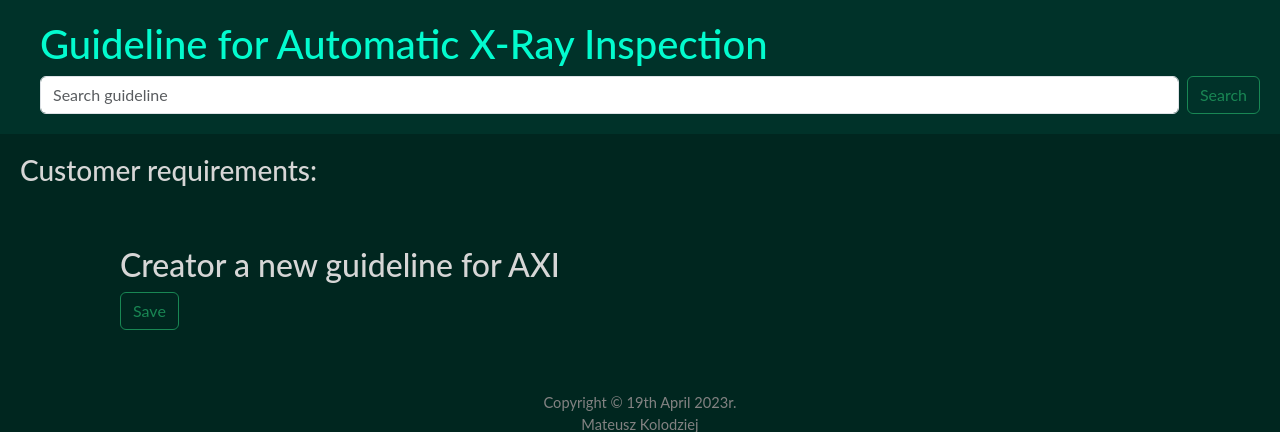
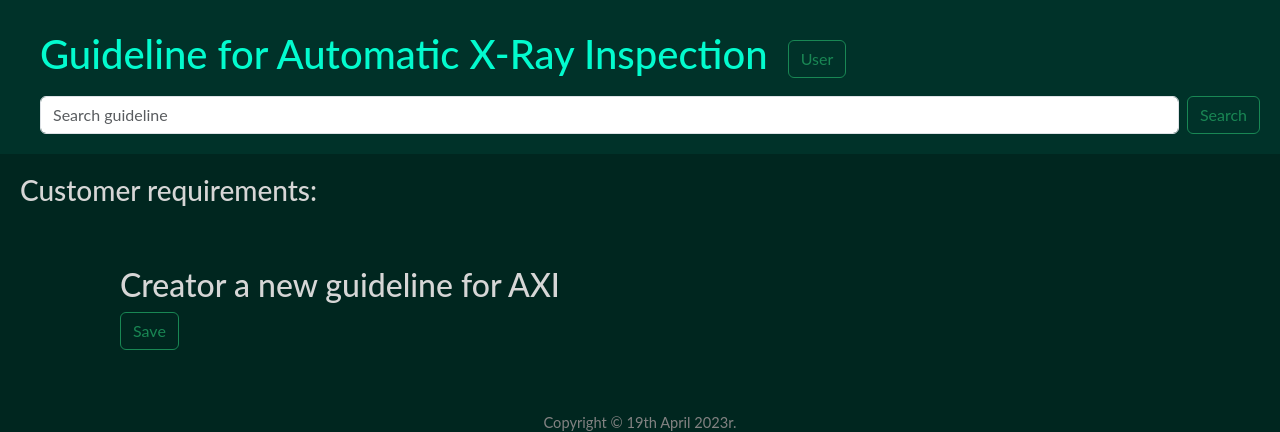
Before and after one commit to Mat3u52/Dashboard, a Django app: template desk/datasheet/templates/datasheet/guideline_edit.html in a window 1280 px wide. Shown: the top 432 px of the page. Run offline with Django 3.2, Linux system fonts and the light colour scheme; the template is opened without the code that fills it, so the values that code supplies are empty; some libraries are stand-ins or nearby versions.

Commit message:
Improved main view of app

```diff
--- a/desk/datasheet/templates/datasheet/base.html
+++ b/desk/datasheet/templates/datasheet/base.html
@@ -21,12 +21,18 @@
     <div class="header">
       <h1><a href="{% url 'guideline_list' %}">Guideline for Automatic X-Ray Inspection</a>
         {% if user.is_authenticated %}
-          <div class="label">
+          <div class="labelMain">
             <a href="{% url 'guide_new' %}">
               <button type="submit" class="btn btn-outline-success">New</button>
             </a>
             <a href="{% url 'admin:index' %}">
               <button type="submit" class="btn btn-outline-success">{{user.username}}</button>
+            </a>
+          </div>
+        {% else %}
+          <div class="labelMain">
+            <a href="{% url 'admin:index' %}">
+              <button type="submit" class="btn btn-outline-success">User</button>
             </a>
           </div>
         {% endif %}
```
Also changed, not shown: desk/datasheet/seleniumTests/FakeDataGenerator.py (added).
